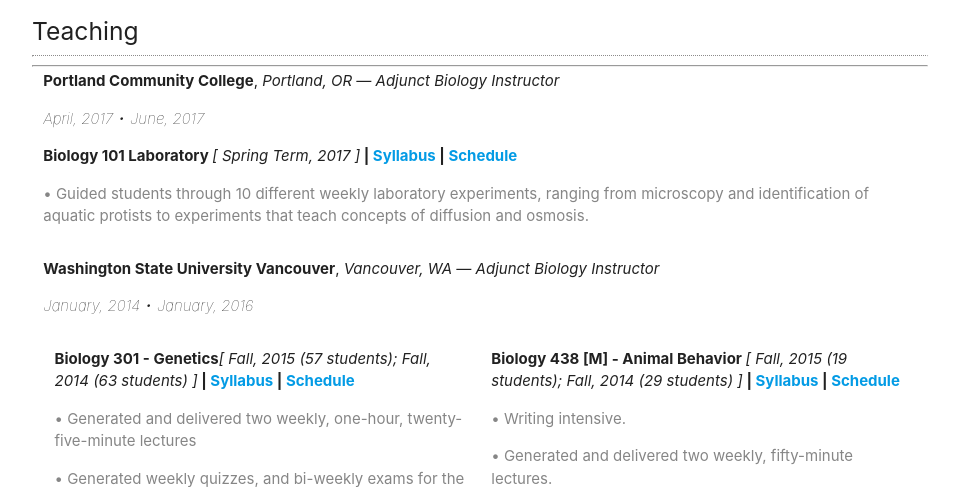
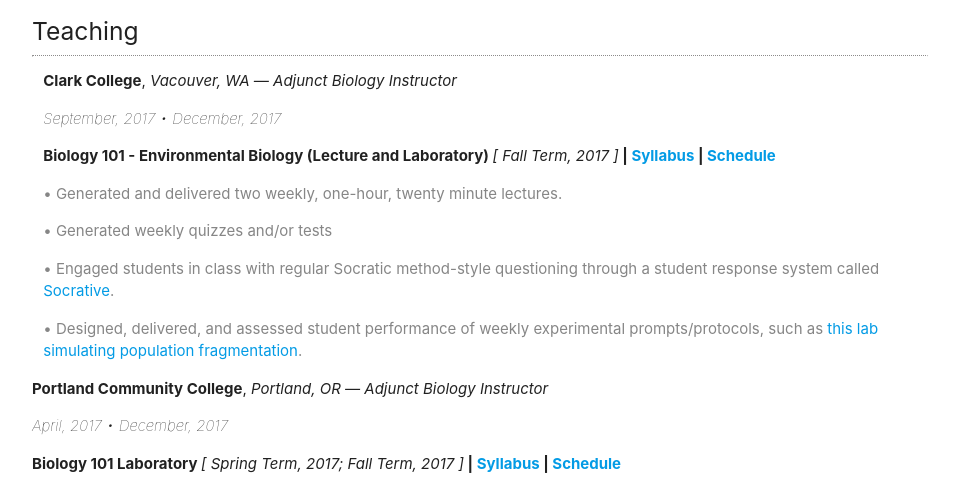
Before and after one commit to Atticus29/fisher_teaching_resume, a plain HTML site: page index.html in a window 1280 px wide. Shown: the part 308-795 px from the top of the page, without its empty margins (160-1119 px from the left). Drawn offline with nearby package versions, Linux system fonts and the light colour scheme.

Commit message:
add clark college courses and update pcc courses

```diff
--- a/index.html
+++ b/index.html
@@ -38,13 +38,36 @@
             <h5>Teaching</h5>
             <div class="col s12">
               <p>
+                <span class="educationName">Clark College</span>,<span class="educationLocation"> Vacouver, WA</span> <span class="educationDegreeName">— Adjunct Biology Instructor</span>
+              </p>
+              <p>
+                <span class="date">September, 2017 • December, 2017</span>
+              </p>
+              <p class="course-name">
+                Biology 101 - Environmental Biology (Lecture and Laboratory) <span class="date">[ Fall Term, 2017 ]</span> |  <a href="https://github.com/Atticus29/clark_bio_101/tree/master/Essential_course_documents">Syllabus</a> | <a href="https://drive.google.com/open?id=1VzFvP5PEFnOKjtI4nmxta7PozU9ef0U8QVwFSYfWYOM">Schedule</a>
+              </p>
+              <p class="bulletPoint">
+                • Generated and delivered two weekly, one-hour, twenty minute lectures.
+              </p>
+              <p class="bulletPoint">
+                • Generated weekly quizzes and/or tests
+              </p>
+              <p class="bulletPoint">
+                • Engaged students in class with regular Socratic method-style questioning through a student response system called <a href="https://socrative.com/">Socrative</a>.
+              </p>
+              <p class="bulletPoint">
+                • Designed, delivered, and assessed student performance of weekly experimental prompts/protocols, such as <a href="https://docs.google.com/document/d/1L7zTHOjGEFYhk9RqHBIfXmPGjMSM5U16rQsVDp3zmmw/edit?usp=sharing">this lab simulating population fragmentation</a>.
+              </p>
+            </div>
+            <hr class="individual-subsections">
+              <p>
                 <span class="educationName">Portland Community College</span>,<span class="educationLocation"> Portland, OR</span> <span class="educationDegreeName">— Adjunct Biology Instructor</span>
               </p>
               <p>
-                <span class="date">April, 2017 • June, 2017</span>
+                <span class="date">April, 2017 • December, 2017</span>
               </p>
               <p class="course-name">
-                Biology 101 Laboratory <span class="date">[ Spring Term, 2017 ]</span> |  <a href="https://drive.google.com/open?id=1MhwFEKIIxoGnhh_Vrj3pQW20rwkhIs-Mh9gpl8pnQOQ">Syllabus</a> | <a href="https://docs.google.com/spreadsheets/d/15gTROUVJ5U8vLLhi7OBCGpng2aFPfx-iJ7TjDe2v-HM/edit?usp=sharing">Schedule</a>
+                Biology 101 Laboratory <span class="date">[ Spring Term, 2017; Fall Term, 2017 ]</span> |  <a href="https://drive.google.com/open?id=1MhwFEKIIxoGnhh_Vrj3pQW20rwkhIs-Mh9gpl8pnQOQ">Syllabus</a> | <a href="https://docs.google.com/spreadsheets/d/15gTROUVJ5U8vLLhi7OBCGpng2aFPfx-iJ7TjDe2v-HM/edit?usp=sharing">Schedule</a>
               </p>
               <p class="bulletPoint">
                 • Guided students through 10 different weekly laboratory experiments, ranging from microscopy and identification of aquatic protists to experiments that teach concepts of diffusion and osmosis.
```
